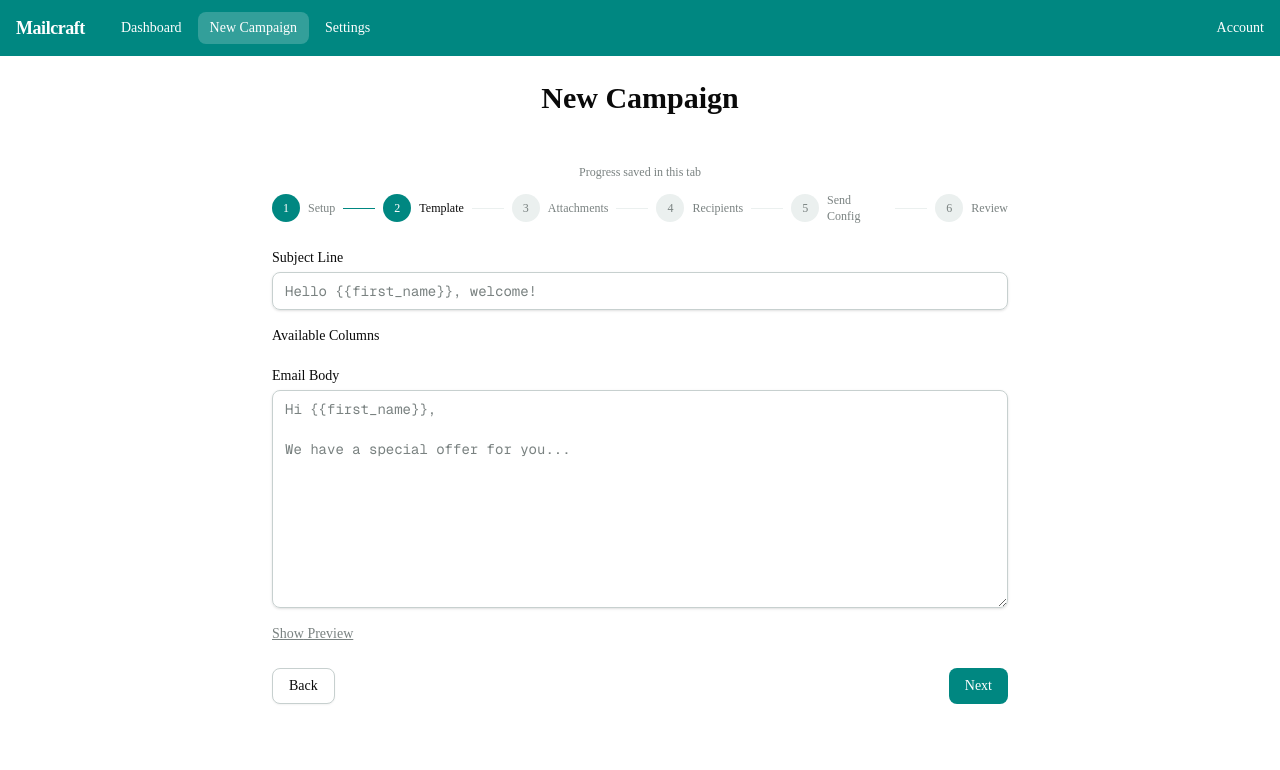
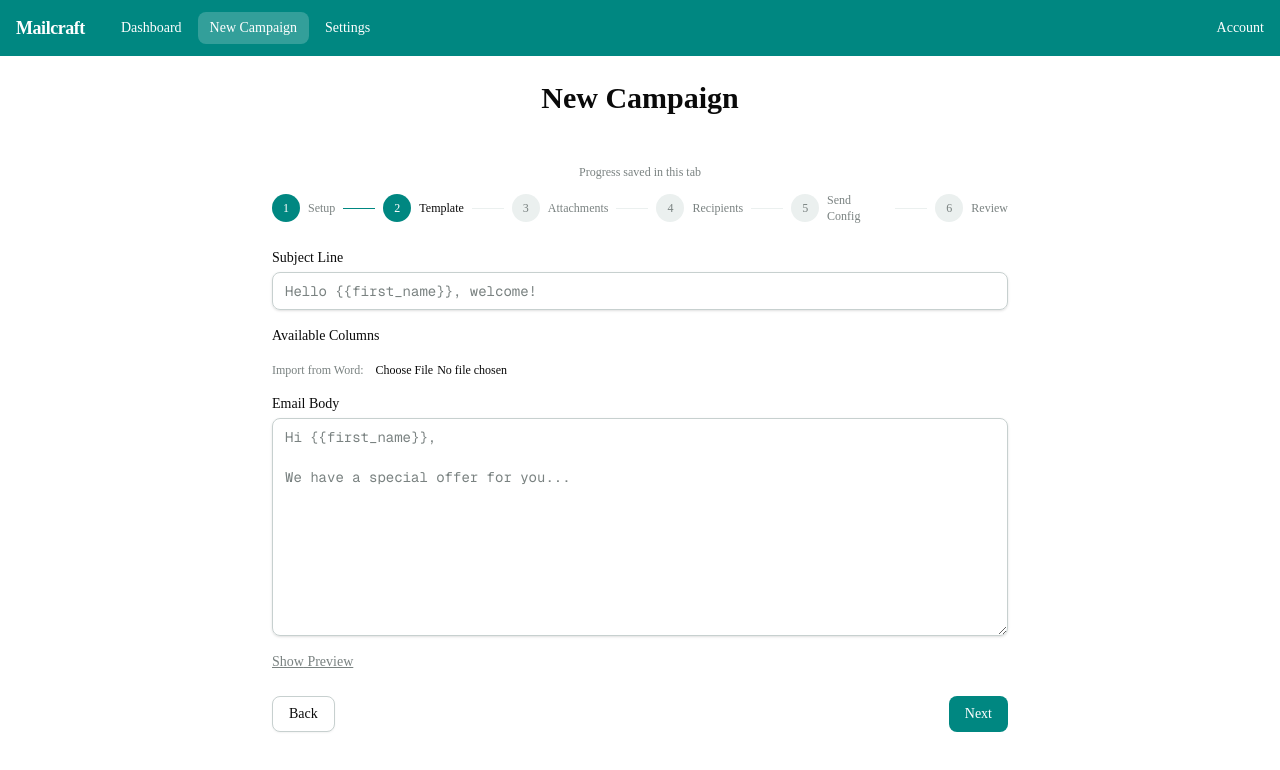
Before and after one commit to HarshKumar4849/Diwali-mail, a Next.js app: page /campaign/new in a window 1280 px wide. Both pictures are taken after a click on the button "Next". Shown: the top 770 px of the page. Built offline with nearby package versions, Linux system fonts and the light colour scheme.

Commit message:
feat: import Word doc as HTML email body
- Add .docx upload with mammoth conversion to HTML
- Preserve formatting (headings, bold, tables, lists, colors)
- {{placeholders}} in the document are kept for template rendering
- Add HTML indicator and preview for rendered HTML body

```diff
--- a/components/campaign-wizard/step-template.tsx
+++ b/components/campaign-wizard/step-template.tsx
@@ -1,6 +1,6 @@
 "use client";
 
-import { useState } from "react";
+import { useState, useRef } from "react";
 import { renderTemplate } from "@/lib/email/template";
 import type { WizardData } from "@/types";
 import { PlaceholderAutocomplete } from "@/components/placeholder-autocomplete";
@@ -14,11 +14,29 @@ function highlightPlaceholders(text: string): string {
 
 export function StepTemplate({ data, updateData }: { data: WizardData; updateData: (d: Partial<WizardData>) => void }) {
   const [showPreview, setShowPreview] = useState(false);
+  const [converting, setConverting] = useState(false);
+  const docxRef = useRef<HTMLInputElement>(null);
   const sampleData = data.csvHeaders?.reduce((acc: Record<string, string>, h: string) => {
     acc[h] = data.csvRows?.[0]?.[h] || `{{${h}}}`;
     return acc;
   }, {}) || {};
   const columns = data.csvHeaders || [];
+
+  const handleDocx = async (file: File) => {
+    setConverting(true);
+    try {
+      const mammoth = await import("mammoth");
+      const buffer = await file.arrayBuffer();
+      const result = await mammoth.convertToHtml({ arrayBuffer: buffer });
+      updateData({ body_template: result.value });
+    } catch (err) {
+      console.error("Failed to convert .docx:", err);
+      alert("Failed to convert the Word document. Make sure it's a valid .docx file.");
+    }
+    setConverting(false);
+  };
+
+  const bodyIsHtml = data.body_template?.trim().startsWith("<");
 
   return (
     <div className="space-y-4">
@@ -33,19 +51,33 @@ export function StepTemplate({ data, updateData }: { data: WizardData; updateDat
 
       <div>
         <label className="block text-sm font-medium mb-1">Available Columns</label>
-        <div className="flex flex-wrap gap-1">
+        <div className="flex flex-wrap gap-1 mb-3">
           {columns.map((h: string) => (
             <code
               key={h}
               className="px-2 py-1 bg-muted rounded text-xs cursor-pointer hover:bg-muted/80 transition-colors"
               onClick={() => {
                 const current = data.body_template || "";
-                updateData({ body_template: current + `{{${h}}}` });
+                const insert = `{{${h}}}`;
+                updateData({ body_template: bodyIsHtml ? current + insert : current + insert });
               }}
             >
               {'{{' + h + '}}'}
             </code>
           ))}
+        </div>
+
+        <div className="flex items-center gap-3">
+          <label className="text-xs text-muted-foreground">Import from Word:</label>
+          <input
+            ref={docxRef}
+            type="file"
+            accept=".docx"
+            className="text-xs"
+            onChange={e => e.target.files?.[0] && handleDocx(e.target.files[0])}
+            disabled={converting}
+          />
+          {converting && <span className="text-xs text-muted-foreground">Converting...</span>}
         </div>
       </div>
 
@@ -60,6 +92,12 @@ export function StepTemplate({ data, updateData }: { data: WizardData; updateDat
         multiline
       />
 
+      {bodyIsHtml && (
+        <p className="text-xs text-muted-foreground">
+          Body contains HTML from a Word document. You can edit the HTML directly above.
+        </p>
+      )}
+
       <div className="flex items-center gap-2">
         <button className="text-sm underline text-muted-foreground hover:text-foreground" onClick={() => setShowPreview(!showPreview)}>
           {showPreview ? "Hide" : "Show"} Preview
@@ -71,14 +109,14 @@ export function StepTemplate({ data, updateData }: { data: WizardData; updateDat
           <div>
             <span className="text-xs text-muted-foreground font-medium">Template (with placeholders):</span>
             <p className="font-semibold mt-0.5" dangerouslySetInnerHTML={{ __html: highlightPlaceholders(data.subject_template || "") }} />
-            <div className="mt-0.5 whitespace-pre-wrap text-sm" dangerouslySetInnerHTML={{ __html: highlightPlaceholders(data.body_template || "") }} />
+            <div className="mt-0.5 whitespace-pre-wrap text-sm" dangerouslySetInnerHTML={{ __html: highlightPlaceholders(bodyIsHtml ? data.body_template : data.body_template?.replace(/\n/g, "<br>") || "") }} />
           </div>
           <hr className="border-muted" />
           <div>
             <span className="text-xs text-muted-foreground font-medium">Rendered Preview (using first row):</span>
             <p className="text-xs text-muted-foreground mt-1">Showing data for: {Object.values(sampleData).filter(v => !v.startsWith('{{')).join(', ') || '(no data)'}</p>
             <p className="font-semibold mt-1">{renderTemplate(data.subject_template || "", sampleData)}</p>
-            <div className="mt-0.5 whitespace-pre-wrap text-sm">{renderTemplate(data.body_template || "", sampleData)}</div>
+            <div className="mt-0.5 text-sm" dangerouslySetInnerHTML={{ __html: renderTemplate(data.body_template || "", sampleData) }} />
           </div>
         </div>
       )}
--- a/package.json
+++ b/package.json
@@ -19,6 +19,7 @@
     "class-variance-authority": "^0.7.1",
     "clsx": "^2.1.1",
     "lucide-react": "^1.24.0",
+    "mammoth": "^1.12.0",
     "next": "^16.2.9",
     "react": "^19.2.4",
     "react-dom": "^19.2.4",
```
Also changed, not shown: 1 other file (tests, documents, lock files or other folders).
